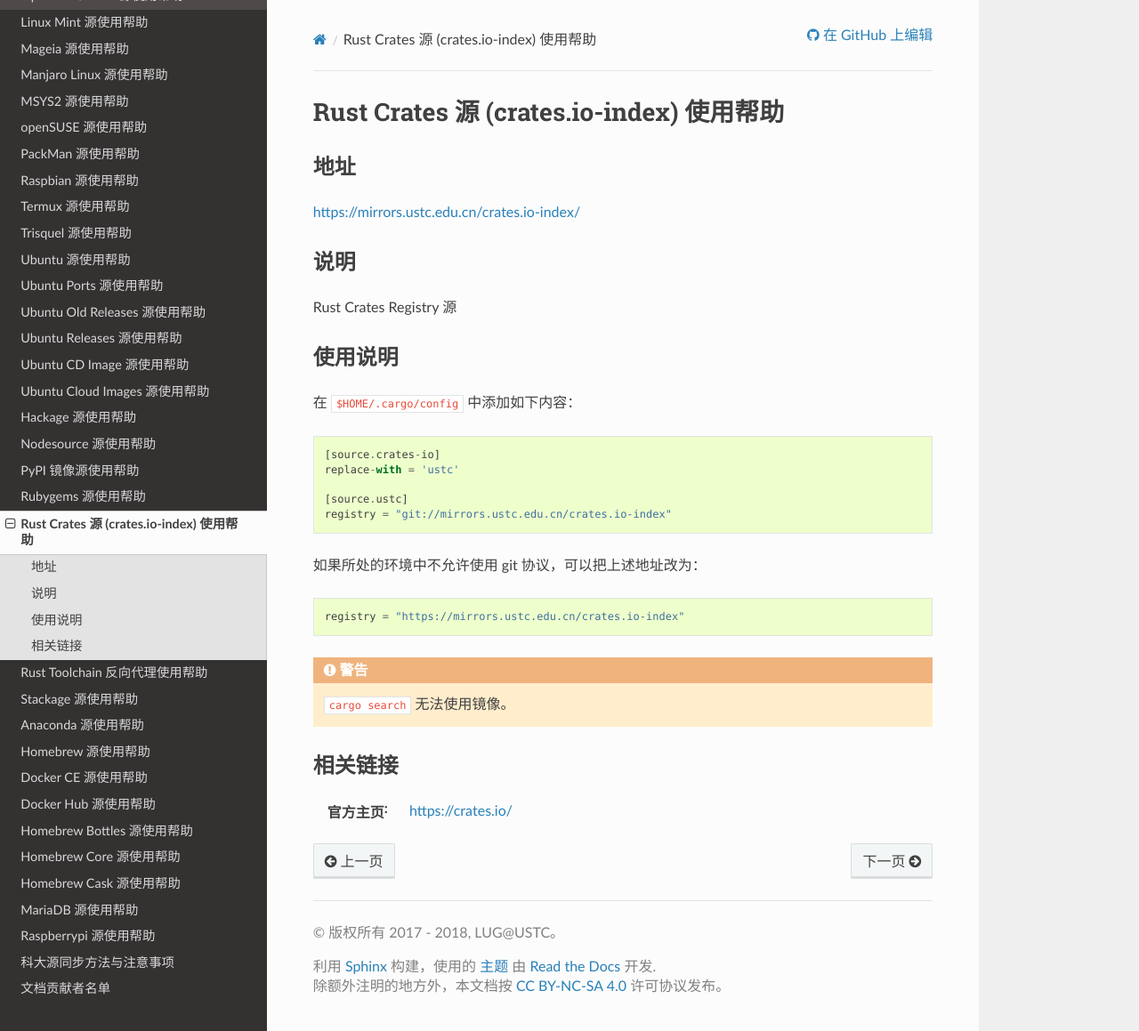
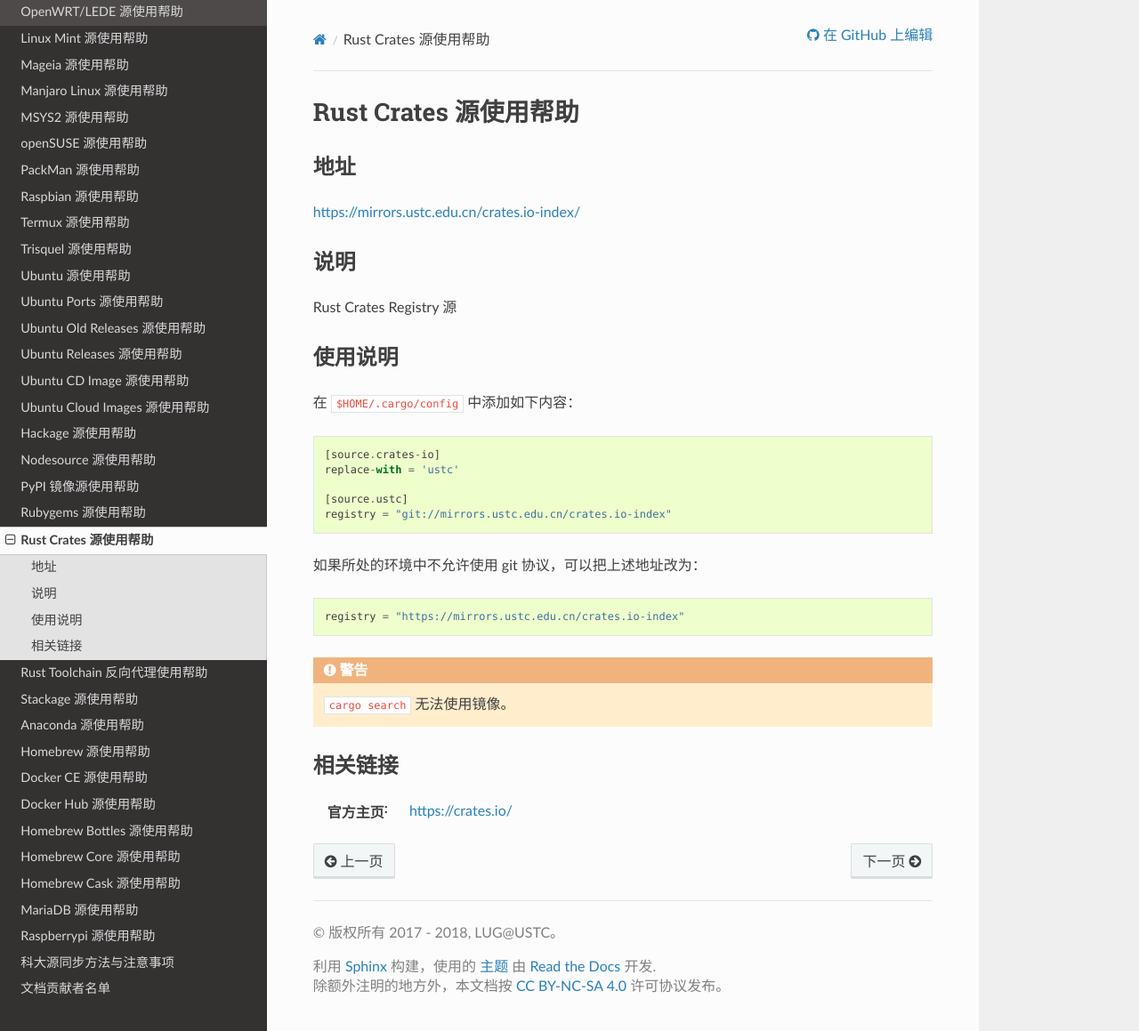
Before and after one commit to ustclug/mirrorhelp, a Sphinx documentation site: the page built from source/crates.io-index.rst, in a window 1280 px wide and 1159 px high. Shown: the whole window at 89% size. Built offline with Sphinx 7.4.7 and the Read the Docs theme 2.0.0, drawn with Linux system fonts in a browser that asks for light colours; pages that are not in the unit, such as notebooks, are missing from menus.

Commit message:
Rename to the repo name on mirrors

```diff
--- a/source/crates.io-index.rst
+++ b/source/crates.io-index.rst
@@ -1,5 +1,5 @@
 ======================
-Rust Crates 源 (crates.io-index) 使用帮助
+Rust Crates 源使用帮助
 ======================
 
 地址
```
